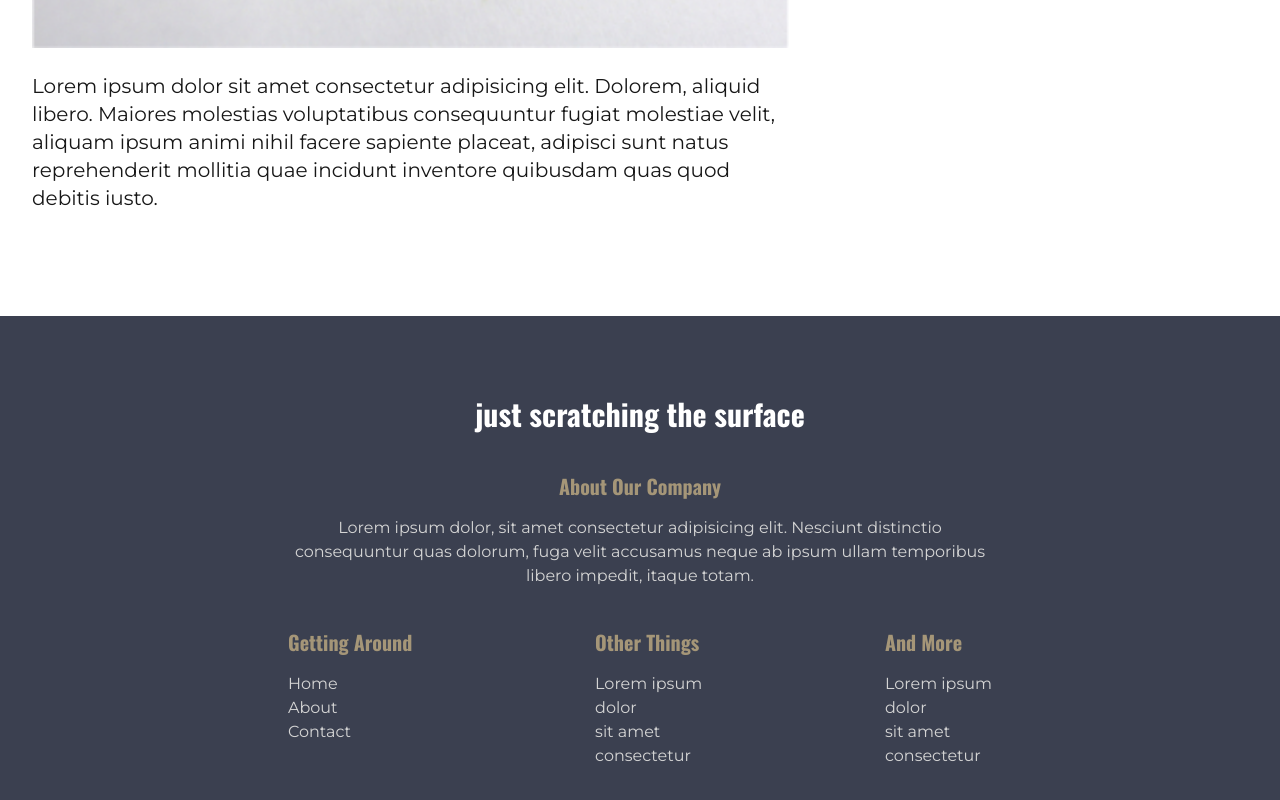
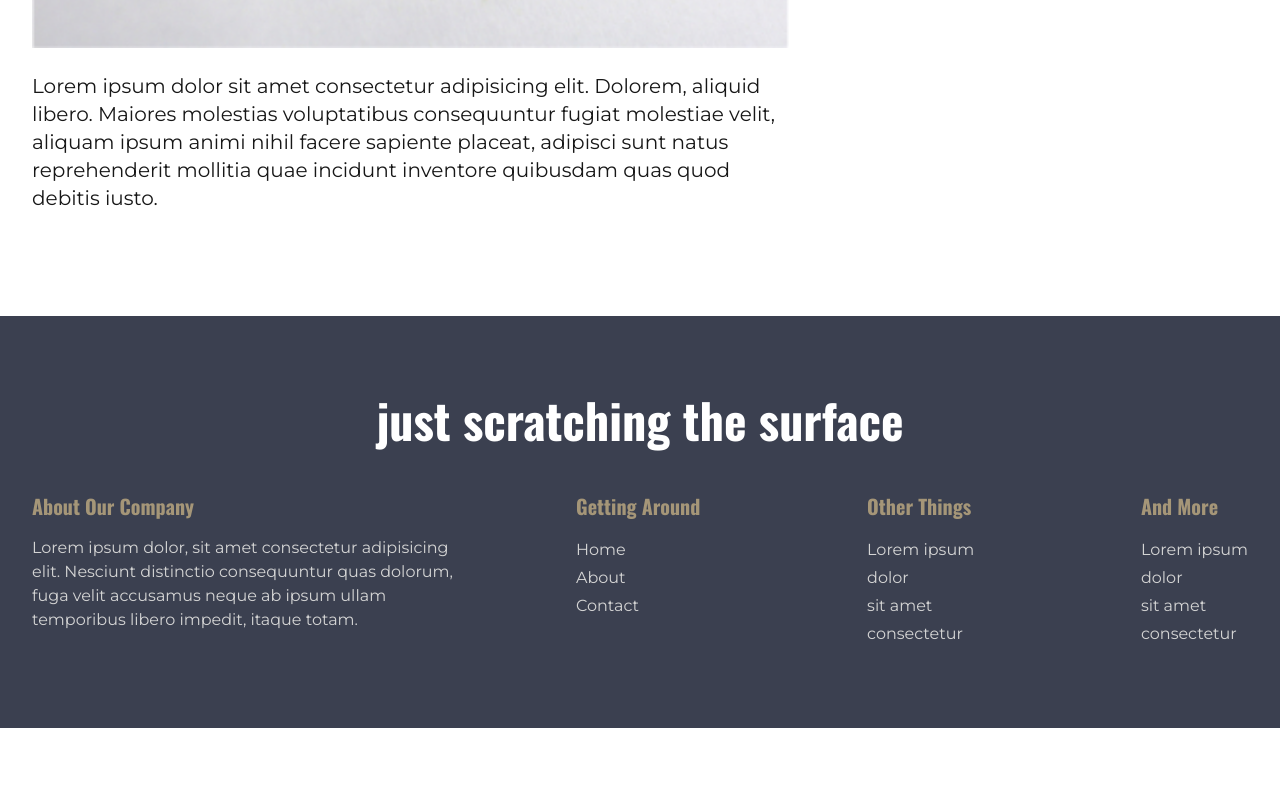
Before and after one commit to jasonrberk/responsive-design, a website: page src/index.html in a window 1280 px wide. Shown: the part 1985-2785 px from the top of the page. After the commit the page ends 2713 px from the top, so only its background shows below. Drawn offline with nearby package versions, Linux system fonts and the light colour scheme; files that its build step writes are made by us from their sources.

Commit message:
clean up footer
went back to the spec layout for the most part.  I treated it like the main section with a flexbox inside a flexbox.

I also increased the footer title font as what's in the spec seems way to small based on the visual in the spec

```diff
--- a/src/index.html
+++ b/src/index.html
@@ -100,20 +100,24 @@
 
   <!-- footer section -->
   <footer class="bg-custom-darker text-neutral-300 py-20">
-    <div class="max-container max-w-3xl">
-      <h2 class="font-accent text-3xl text-white text-center pb-10">just scratching the surface</h2>
+    <div class="max-container">
+
+      <!-- I think the font size in the spec is wrong.  24px seems way to small -->
+      <h2 class="font-accent text-5xl text-white text-center pb-12">just scratching the surface</h2>
+
+      <div class="flex flex-col gap-8 lg:flex-row lg:gap-24">
 
         <!-- About Our Company -->
-      <div class="md:text-center">
+        <div class="lg:basis-2/5">
           <h4 class="text-custom-accent font-accent text-xl pb-4">About Our Company</h4>
-        <p>Lorem ipsum dolor, sit amet consectetur adipisicing elit. Nesciunt distinctio consequuntur quas dolorum, fuga velit accusamus neque ab ipsum ullam temporibus libero impedit, itaque totam.</p>
+          <p class="max-w-xl">Lorem ipsum dolor, sit amet consectetur adipisicing elit. Nesciunt distinctio consequuntur quas dolorum, fuga velit accusamus neque ab ipsum ullam temporibus libero impedit, itaque totam.</p>
         </div>
 
-      <div class="pt-10 flex flex-col gap-4 md:flex-row md:justify-between">
+        <div class="flex flex-col gap-4 md:flex-row md:justify-between lg:basis-3/5">
           <!-- Getting Around -->
-        <div>
+          <div class="">
             <h4 class="text-custom-accent font-accent text-xl pb-4">Getting Around</h4>
-          <ul>
+            <ul class="leading-7">
               <li>Home</li>
               <li>About</li>
               <li>Contact</li>
@@ -121,27 +125,43 @@
           </div>
 
           <!-- Other Things -->
-        <div>
+          <div class="">
             <h4 class="text-custom-accent font-accent text-xl pb-4">Other Things</h4>
-          <ul>
+            <ul class="leading-7">
               <li>Lorem ipsum</li>
               <li>dolor</li>
               <li>sit amet</li>
               <li>consectetur</li>
             </ul>
           </div>
+
           <!-- And More -->
-        <div>
+          <div class="">
             <h4 class="text-custom-accent font-accent text-xl pb-4">And More</h4>
-          <ul>
+            <ul class="leading-7">
               <li>Lorem ipsum</li>
               <li>dolor</li>
               <li>sit amet</li>
               <li>consectetur</li>
             </ul>
           </div>
-      </div>
-    </div>
+        </div> <!-- end inner flex -->
+
+      </div> <!-- end outer flex -->
+
+    </div> <!-- end max-container -->
   </footer>
 </body>
+
+  <script>
+        document.addEventListener("DOMContentLoaded", function(event) {
+            var scrollpos = localStorage.getItem('scrollpos');
+            if (scrollpos) window.scrollTo(0, scrollpos);
+        });
+
+        window.onbeforeunload = function(e) {
+            localStorage.setItem('scrollpos', window.scrollY);
+        };
+    </script>
+
 </html>
```
Lines whose indentation alone changed are shown as unchanged.
